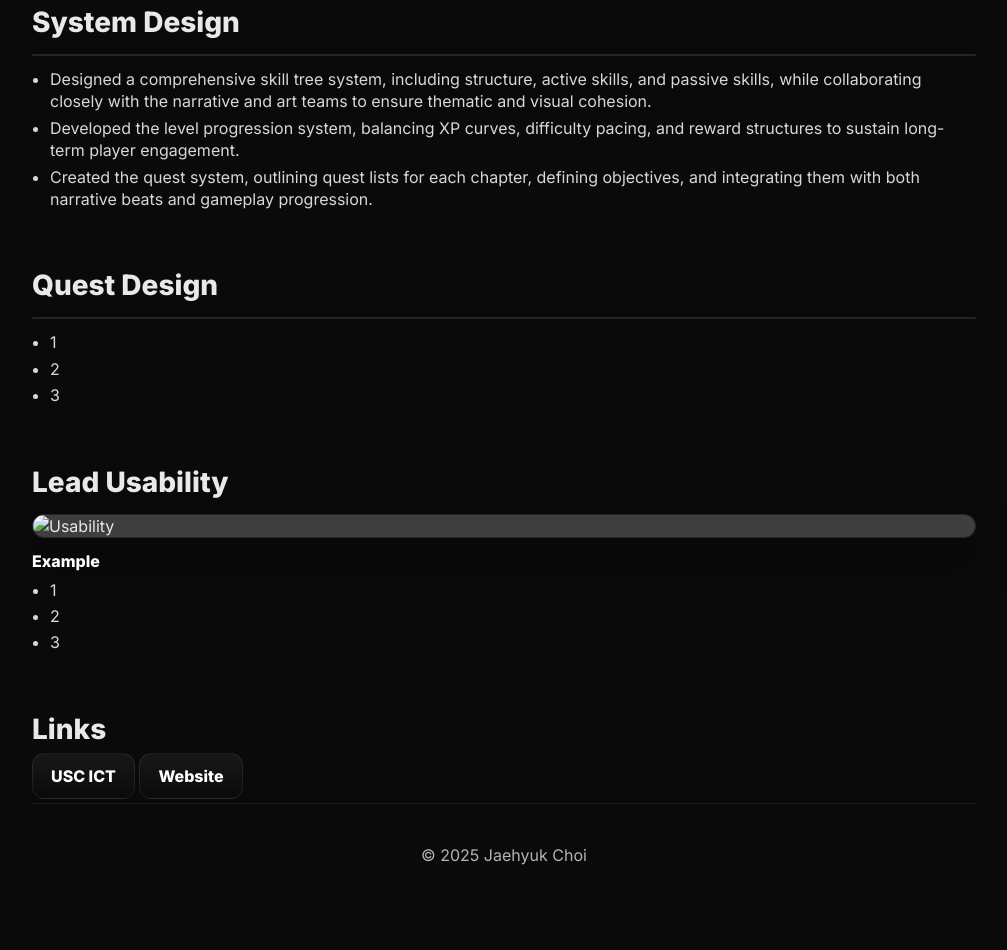
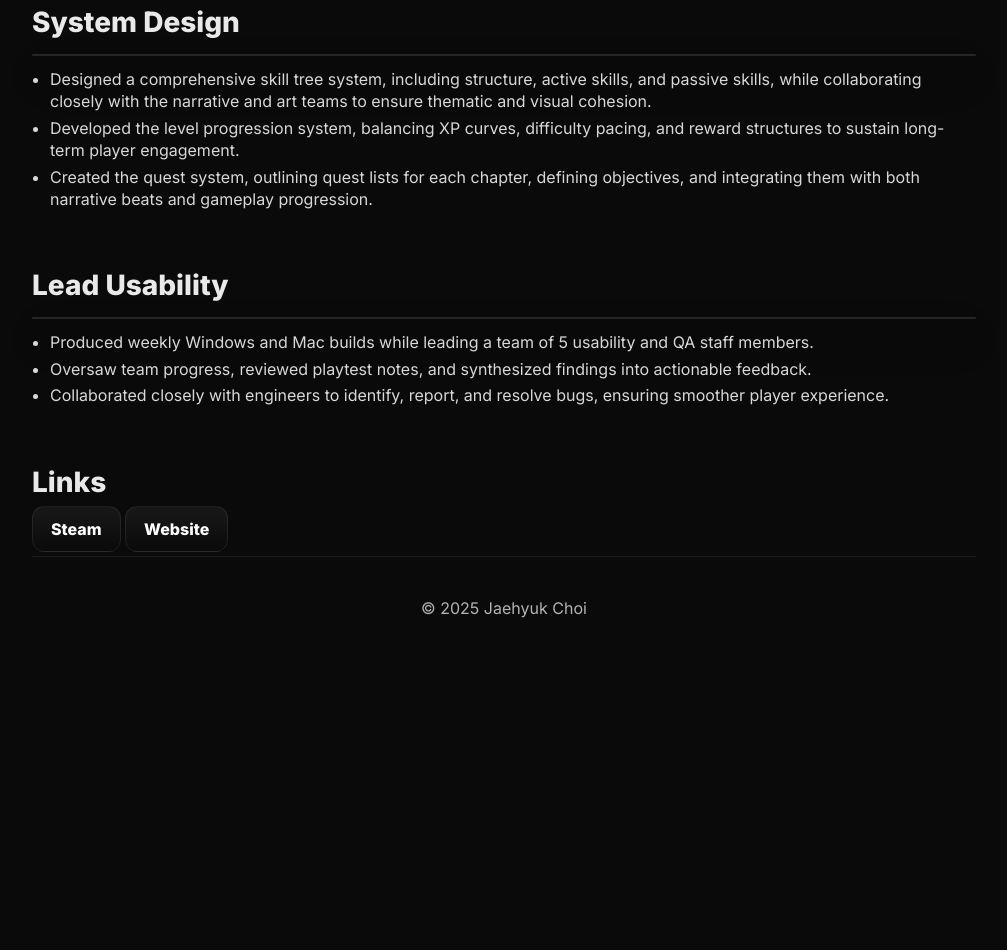
Before and after one commit to jhyukstin/jhyukstin.github.io, a plain HTML site: page projects/overdawn.html in a window 1280 px wide. Shown: the part 1675-2625 px from the top of the page, without its empty margins (136-1143 px from the left). After the commit the page ends 2455 px from the top, so only its background shows below. Drawn offline with Linux system fonts and the light colour scheme.

Commit message:
Overdawn proejct decription
Overdawn proejct decription

```diff
--- a/projects/overdawn.html
+++ b/projects/overdawn.html
@@ -119,41 +119,26 @@
       </ul>
     </section>
 
-<!-- Block 5: Quest Design -->
-    <section class="work-block">
-      <h3>Quest Design</h3>
-      <div class="work-media-project">
-        <!-- Replace src with your real image or trailer frame -->
-        <!--<img src="../assets/images/.png" alt="System Design">-->
-      </div>
-      <!--<h4>Example</h4>-->
-      <ul>
-        <li>1</li>
-        <li>2</li>
-        <li>3</li>
-      </ul>
-    </section>
-
-    <!-- Block 6: Lead Usability-->
+    <!-- Block 5: Lead Usability-->
     <section class="work-block">
       <h3>Lead Usability</h3>
       <div class="work-media-project">
         <!-- Replace src with your real image or trailer frame -->
-        <img src="../assets/images/.png" alt="Usability">
+        <!--<img src="../assets/images/.png" alt="Usability">-->
       </div>
-      <h4>Example</h4>
+      <!--<h4>Example</h4>-->
       <ul>
-        <li>1</li>
-        <li>2</li>
-        <li>3</li>
+        <li>Produced weekly Windows and Mac builds while leading a team of 5 usability and QA staff members.</li>
+        <li>Oversaw team progress, reviewed playtest notes, and synthesized findings into actionable feedback.</li>
+        <li>Collaborated closely with engineers to identify, report, and resolve bugs, ensuring smoother player experience.</li>
       </ul>
     </section>
 
 
     <h2>Links</h2>
 <p>
-  <a class="btn" href="https://ict.usc.edu/research/labs-groups/human-centered-ai-lab/" target="_blank">USC ICT</a>
-  <a class="btn" href="https://www.7thpatient.org/" target="_blank">Website</a>
+  <a class="btn" href="https://store.steampowered.com/app/3519070/Overdawn/" target="_blank">Steam</a>
+  <a class="btn" href="https://linktr.ee/overdawn" target="_blank">Website</a>
 </p>
 
 
```
